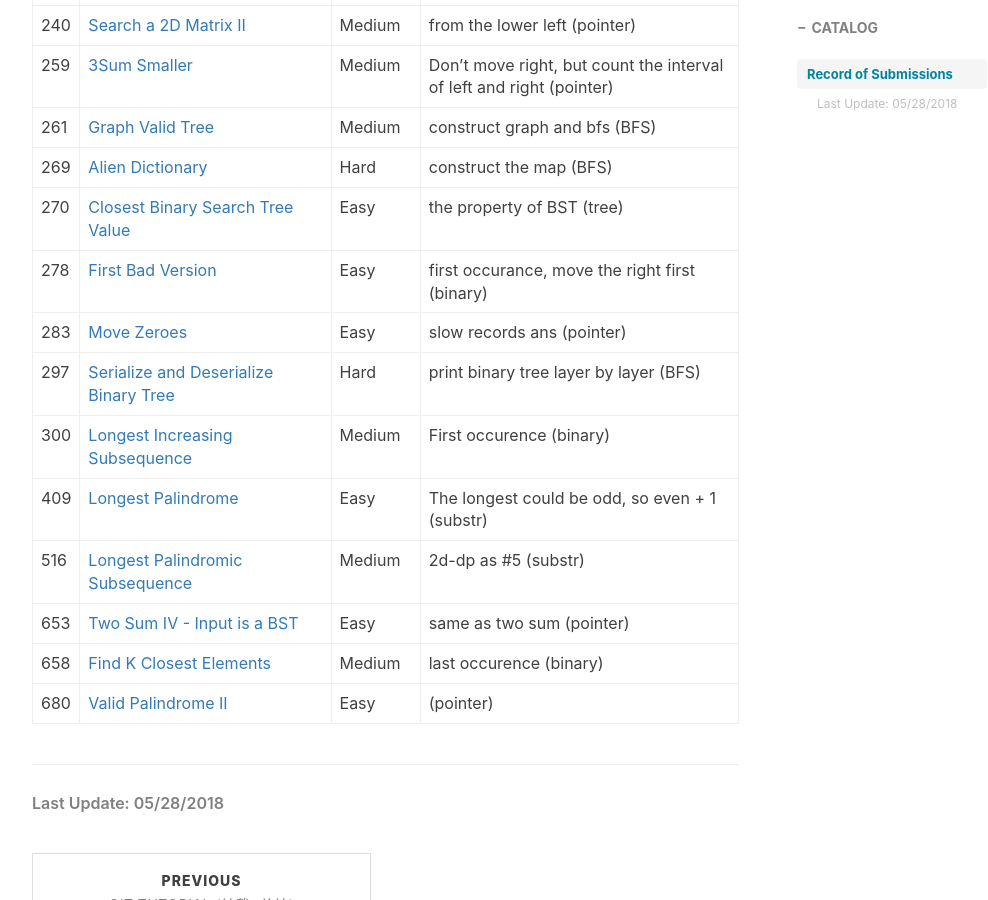
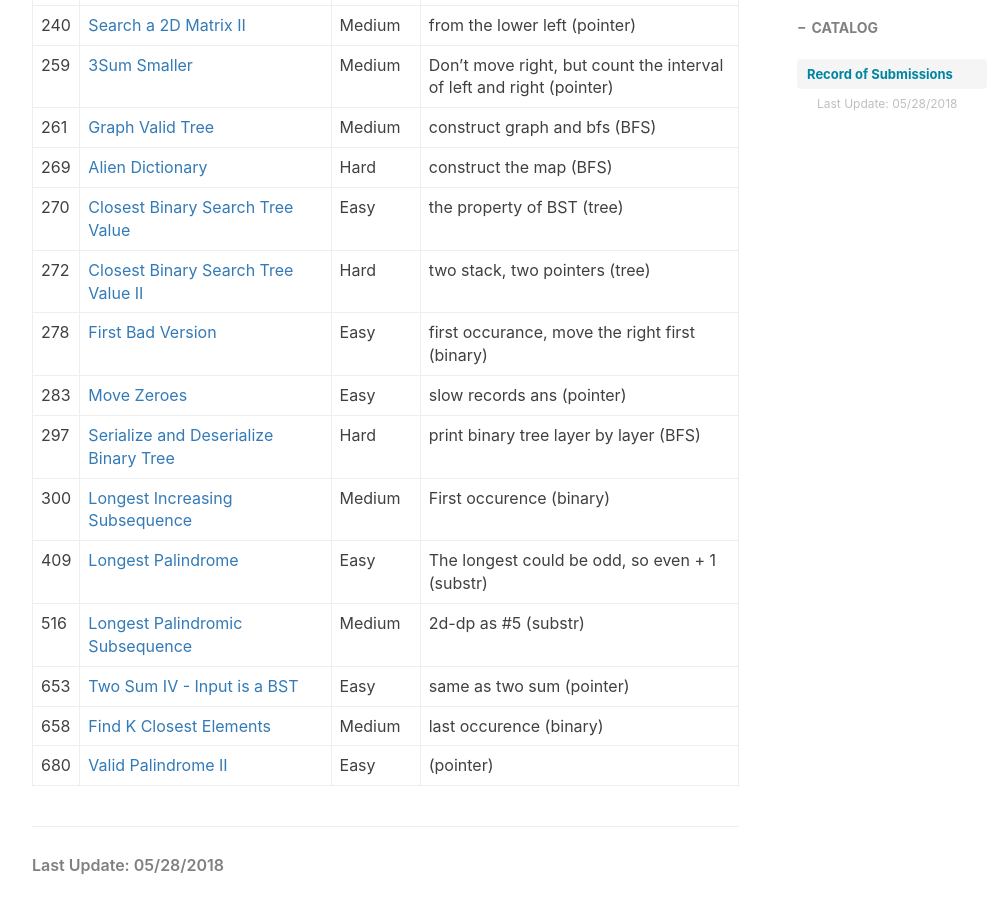
Before and after one commit to ly16/ly16.github.io, a Jekyll site: the page built from _posts/2018-05-18-leetcode-record-round1.md, in a window 1280 px wide and 900 px high, scrolled down 3008 px. Shown: the whole window, without its empty margins (233-1221 px from the left). Built offline with Jekyll 4.4.1, drawn with Linux system fonts in a browser that asks for light colours; nearby versions of some CDN libraries; comment, search, counter and statistics services are not loaded.

Commit message:
Update 2018-05-18-leetcode-record-round1.md

```diff
--- a/_posts/2018-05-18-leetcode-record-round1.md
+++ b/_posts/2018-05-18-leetcode-record-round1.md
@@ -65,6 +65,7 @@ tags:
 |261|[Graph Valid Tree](https://github.com/ly16/LC-Practice/blob/master/Graph%20Valid%20Tree.java)|Medium|construct graph and bfs (BFS)|
 |269|[ Alien Dictionary](https://github.com/ly16/LC-Practice/blob/master/Alien%20Dictionary.java)|Hard|construct the map (BFS)|
 |270|[Closest Binary Search Tree Value](https://github.com/ly16/LC-Practice/blob/master/Closest%20Number%20In%20Binary%20Search%20Tree.java)|Easy|the property of BST (tree)|
+|272|[Closest Binary Search Tree Value II](https://github.com/ly16/LC-Practice/blob/master/Closest%20Binary%20Search%20Tree%20Value%20II.java)|Hard|two stack, two pointers (tree)|
 |278|[First Bad Version](https://github.com/ly16/LC-Practice/blob/master/First%20Bad%20Version.java)|Easy|first occurance, move the right first (binary)|
 |283|[Move Zeroes](https://github.com/ly16/LC-Practice/blob/master/Move%200s%20To%20The%20End%20II.java)|Easy|slow records ans (pointer)|
 |297|[Serialize and Deserialize Binary Tree](https://github.com/ly16/LC-Practice/blob/master/Binary%20Tree%20Serialization.java)|Hard|print binary tree layer by layer (BFS)|
```
